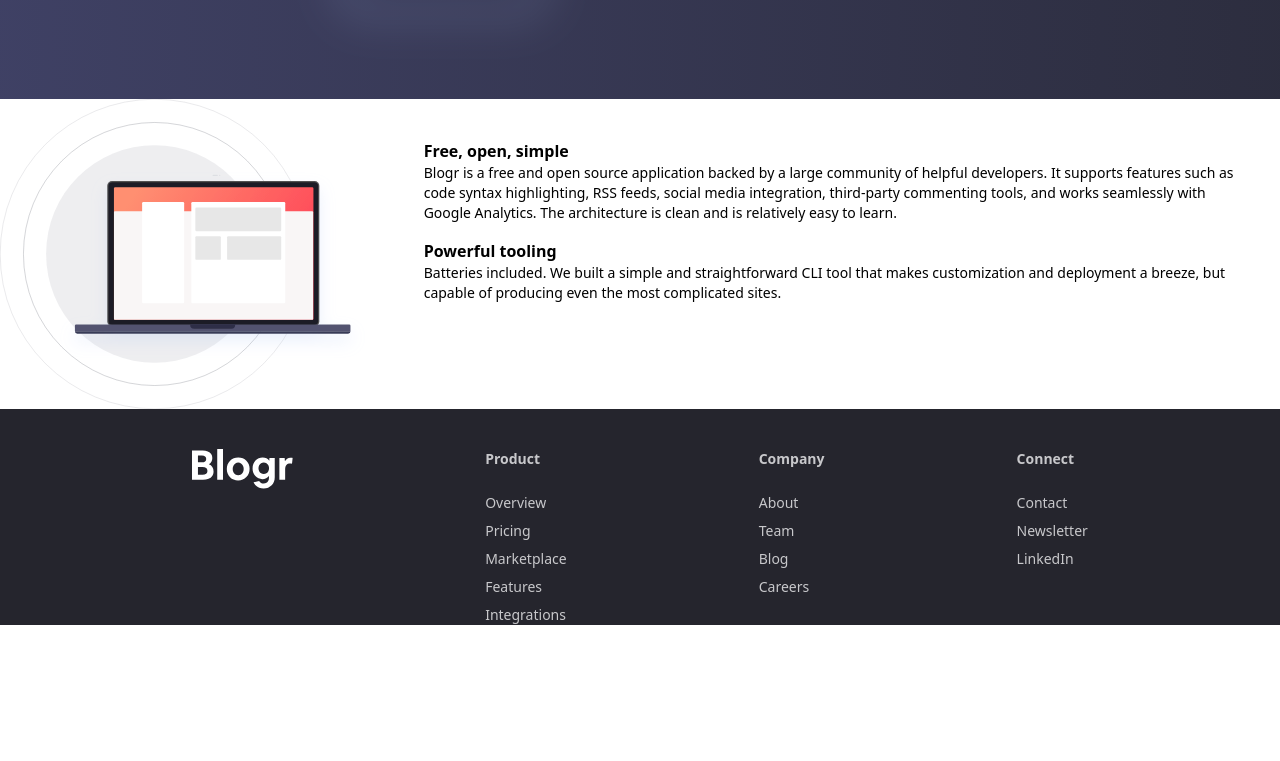
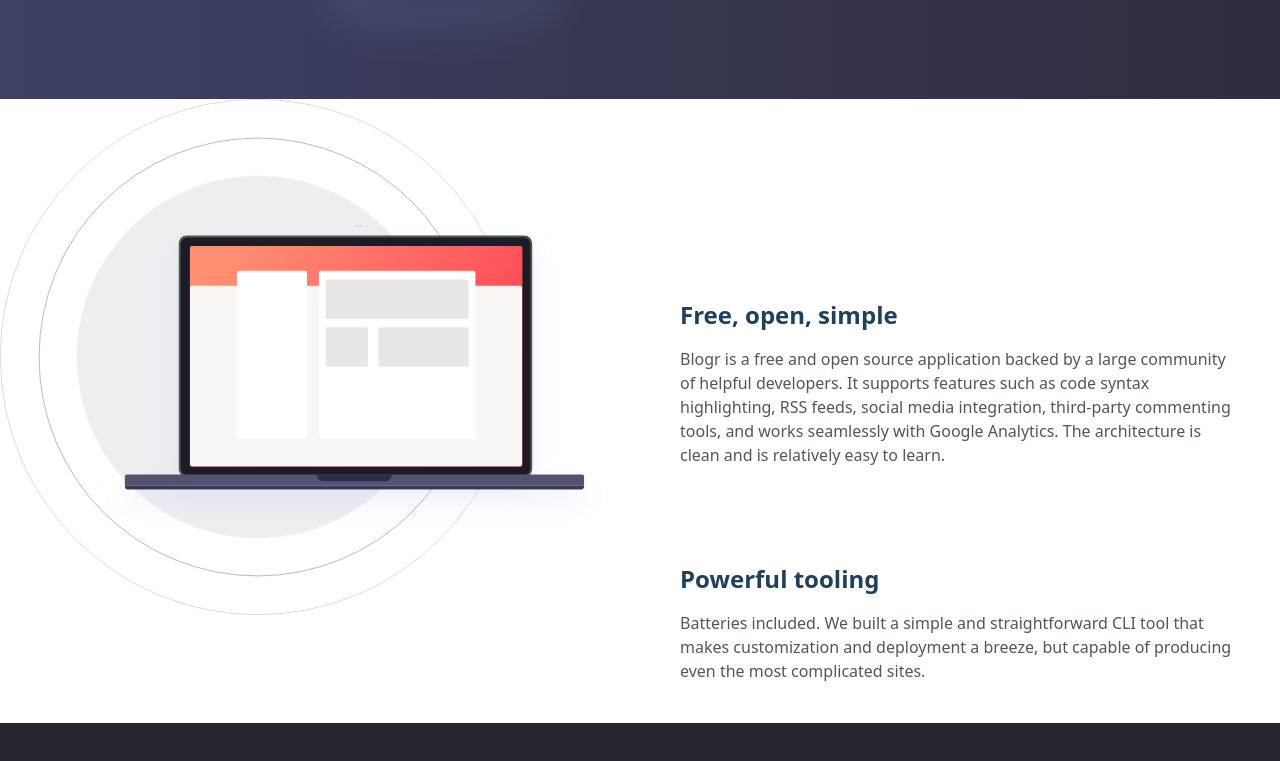
Before and after one commit to lavollmer/blogr-landingpage-lauradev, a React (Vite) app: page / in a window 1280 px wide. Shown: the part 2212-2973 px from the top of the page. Before the commit the page ends 2837 px from the top, so only its background shows below. Built offline with nearby package versions, Linux system fonts and the light colour scheme.

Commit message:
updatnig the free component in the body text

```diff
--- a/src/components/Free.tsx
+++ b/src/components/Free.tsx
@@ -2,14 +2,16 @@ import Laptop from "../assets/illustration-laptop-desktop.svg";
 
 const Free = () => {
   return (
-    <div className="flex flex-row">
+    <div className="flex flex-row grid grid-cols-2">
       <div>
         <img src={Laptop} alt="laptop" />
       </div>
-      <div className="flex flex-col space-y-4 p-10">
-        <div>
-          <h1 className="font-bold">Free, open, simple</h1>
-          <p className="text-sm text-left">
+      <div className="flex flex-col space-y-4 pt-40">
+        <div className="flex flex-col space-y-4 p-10">
+          <h1 className="font-bold text-very-dark-blue text-2xl">
+            Free, open, simple
+          </h1>
+          <p className="text-md text-left text-very-dark-grayish-blue">
             Blogr is a free and open source application backed by a large
             community of helpful developers. It supports features such as code
             syntax highlighting, RSS feeds, social media integration,
@@ -18,9 +20,11 @@ const Free = () => {
             learn.
           </p>
         </div>
-        <div>
-          <h1 className="font-bold">Powerful tooling</h1>
-          <p className="text-sm text-left">
+        <div className="flex flex-col space-y-4 p-10">
+          <h1 className="font-bold text-very-dark-blue text-2xl">
+            Powerful tooling
+          </h1>
+          <p className="text-md text-left text-very-dark-grayish-blue">
             Batteries included. We built a simple and straightforward CLI tool
             that makes customization and deployment a breeze, but capable of
             producing even the most complicated sites.
```
